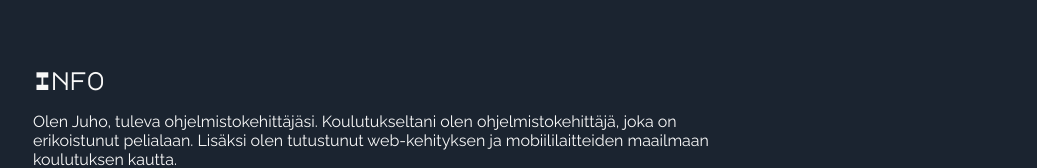
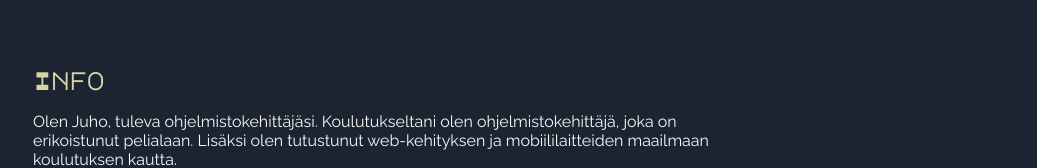
Before and after one commit to linre-90/personalsite, a React (Create React App) app: page / in a window 1280 px wide. Shown: the part 772-940 px from the top of the page, without its empty margins (243-1280 px from the left). Built offline with nearby package versions, Linux system fonts and the light colour scheme.

Commit message:
added global style to component

```diff
--- a/public/index.html
+++ b/public/index.html
@@ -15,20 +15,6 @@
   <link rel="preconnect" href="https://fonts.gstatic.com" crossorigin>
   <link href="https://fonts.googleapis.com/css2?family=Major+Mono+Display&family=Raleway&display=swap" rel="stylesheet">
   <title>Juho Lindemark - Portfolio</title>
-  <style>
-    * {
-      box-sizing: border-box;
-    }
-
-    body {
-      box-sizing: border-box;
-      font-family: 'Raleway', sans-serif;
-      margin: 0;
-      padding: 0;
-      background-color: #1B2430;
-      overflow-x: hidden;
-    }
-  </style>
 </head>
 
 <body>
--- a/src/App.tsx
+++ b/src/App.tsx
@@ -3,36 +3,14 @@ import { Routes, Route } from "react-router-dom";
 import HomePage from "./Pages/home";
 import PortfolioPage from "./Pages/portfolio";
 import ContactPage from "./Pages/contact";
-import { createUseStyles, useTheme } from "react-jss";
-import { Dark, Light } from "./theme";
-
-const useStyles = createUseStyles((theme: Dark | Light) => ({
-  globalStyles: {
-    "& p, span, a": {
-      color: theme.textColor,
-    },
-    "& ul": {
-      listStyle: "none",
-      paddingLeft: 0,
-    },
-    "& h1,h2,h3,h4,h5,h6": {
-      fontFamily: theme.headerFont,
-      color: theme.textColor,
-    },
-    "& a,button": {
-      fontFamily: theme.textFont,
-    },
-  },
-}));
+import GlobalStyle from "./components/globalStyle";
 
 function App() {
-  const theme = useTheme<Dark | Light>();
-  const classes = useStyles({ theme });
   const [videoCookie, setVideoCookie] = useState<boolean>(false);
   const acceptGoogleCookies = (): void => setVideoCookie(true);
 
   return (
-    <div className={classes.globalStyles}>
+    <GlobalStyle>
       <Routes>
         <Route
           path="/"
@@ -47,7 +25,7 @@ function App() {
         <Route path="/yhteys" element={<ContactPage />}></Route>
         <Route path="*"></Route>
       </Routes>
-    </div>
+    </GlobalStyle>
   );
 }
 
--- a/src/Pages/home.tsx
+++ b/src/Pages/home.tsx
@@ -3,6 +3,15 @@ import Headline from "../components/headline";
 import VideoComponent from "../components/videoComponent";
 import PageBase from "../components/pageBase";
 import { HomePageProps } from "../types";
+import { createUseStyles, useTheme } from "react-jss";
+import { Dark, Light } from "../theme";
+
+const useStyles = createUseStyles((theme: Dark | Light) => ({
+  headerColor: {
+    color: theme.highlightColor,
+  },
+}));
+
 /**
  * Renders home page layout
  */
@@ -11,11 +20,13 @@ const HomePage = ({
   videoCookiesOk,
   acceptFunction,
 }: HomePageProps): ReactElement => {
+  const theme = useTheme<Dark | Light>();
+  const classes = useStyles({ theme });
   return (
     <PageBase>
       <Headline></Headline>
-      <div className="">
-        <h2>Info</h2>
+      <div>
+        <h2 className={classes.headerColor}>Info</h2>
         <p>
           Olen Juho, tuleva ohjelmistokehittäjäsi. Koulutukseltani olen
           ohjelmistokehittäjä, joka on erikoistunut pelialaan. Lisäksi olen
--- /dev/null
+++ b/src/components/globalStyle.tsx
@@ -0,0 +1,41 @@
+import React from "react";
+import { PageBaseProps } from "../types";
+import { createUseStyles, useTheme } from "react-jss";
+import { Dark, Light } from "../theme";
+
+const useStyles = createUseStyles((theme: Dark | Light) => ({
+  "@global": {
+    "& *": {
+      boxSizing: "border-box",
+    },
+    "& body": {
+      fontFamily: theme.textFont,
+      margin: 0,
+      padding: 0,
+      backgroundColor: theme.mainColor,
+      overflowX: "hidden",
+    },
+    "& p, span, a": {
+      color: theme.textColor,
+    },
+    "& ul": {
+      listStyle: "none",
+      paddingLeft: 0,
+    },
+    "& h1,h2,h3,h4,h5,h6": {
+      fontFamily: theme.headerFont,
+      color: theme.textColor,
+    },
+    "& a,button": {
+      fontFamily: theme.textFont,
+    },
+  },
+}));
+
+const GlobalStyle = ({ children }: PageBaseProps): React.ReactElement => {
+  const theme = useTheme<Dark | Light>();
+  useStyles({ theme });
+  return <div>{children}</div>;
+};
+
+export default GlobalStyle;
```
